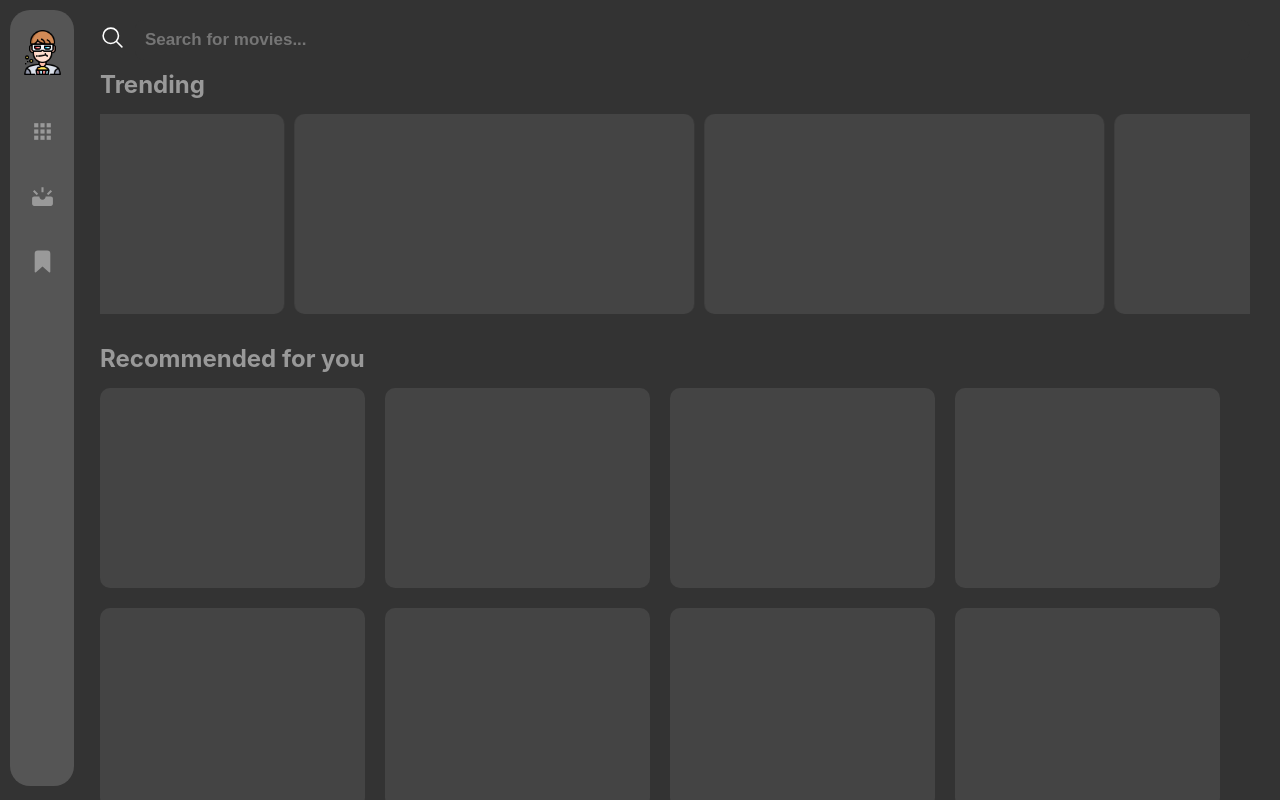
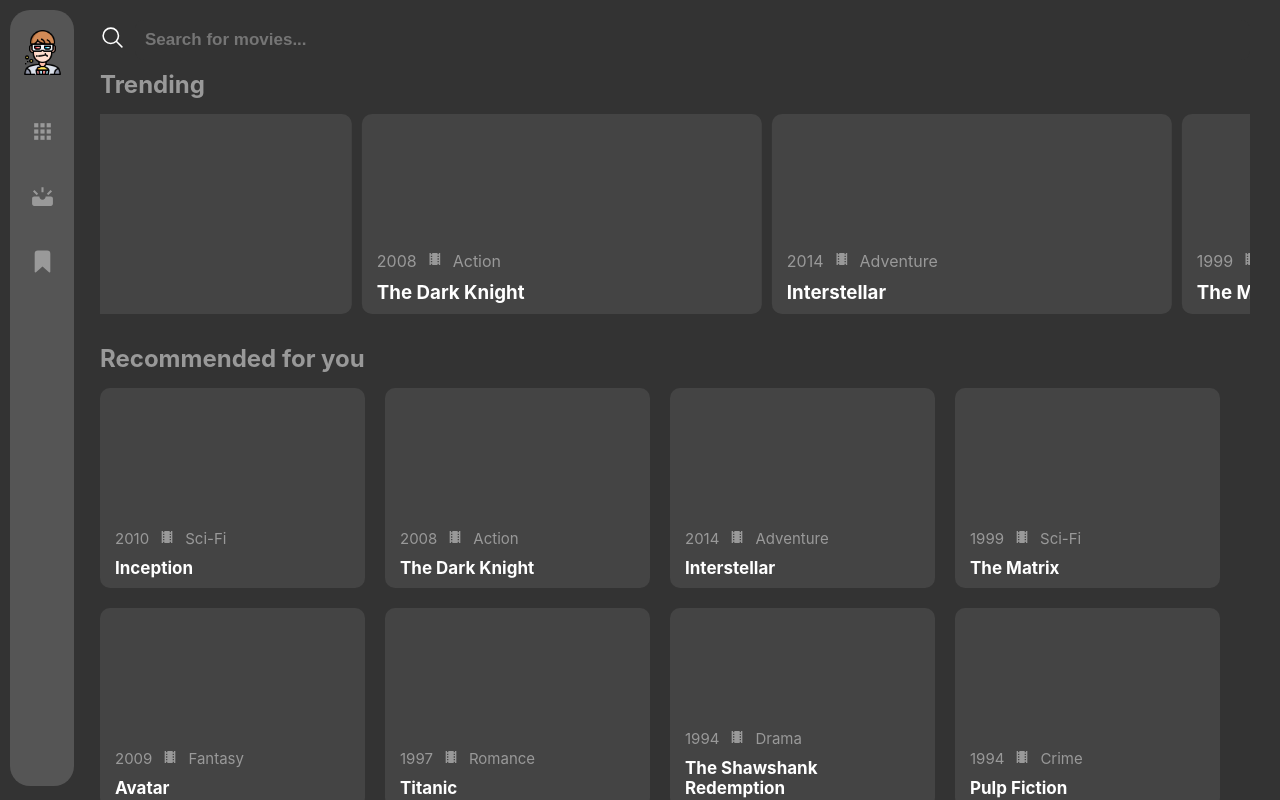
Before and after one commit to RaiZer-Kitsunee/MovieBuddy, a React (Create React App) app: page / in a window 1280 px wide. Built offline with nearby package versions, Linux system fonts and the light colour scheme; no server answers.

Commit message:
added a little api requst

```diff
--- a/src/App.js
+++ b/src/App.js
@@ -1,58 +1,11 @@
-import { CgMenuGridR } from "react-icons/cg";
-import { IoBookmark } from "react-icons/io5";
-import { IoSearchOutline } from "react-icons/io5";
-import { MdUpcoming } from "react-icons/md";
+import Home from "./Components/HomePage";
+
 
 function App() {
   return (
     <div className="App">
       <div className="content">
-        {/* this is the side bar on the left */}
-        <div className="side-menu">
-            <div className="logo"><img src="3d-movie.png" alt="movies boy" /></div>
-            <button><CgMenuGridR/></button>
-            <button><MdUpcoming/></button>
-            <button><IoBookmark/></button>
-        </div>
-
-        {/* this is the main content area */}
-        <div className="home">
-          {/* search bar */}
-          <div className="search">
-            <button><IoSearchOutline/></button>
-            <input type="text" placeholder="Search for movies..." />
-          </div>
-
-          {/* this is the trending section */}
-          <div className="trending">
-            <h2>Trending </h2>
-            <div className="trending-movies">
-              <div className="trending-card"></div>
-              <div className="trending-card"></div>
-              <div className="trending-card"></div>
-              <div className="trending-card"></div>
-              <div className="trending-card"></div>
-              <div className="trending-card"></div>
-              <div className="trending-card"></div>
-              <div className="trending-card"></div>
-            </div>
-          </div>
-
-          {/* this is the movies list section */}
-          <div className="movies-list">
-            <h2>Recommended for you</h2>
-            <div className="movies">
-              <div className="movie-card"></div>
-              <div className="movie-card"></div>
-              <div className="movie-card"></div>
-              <div className="movie-card"></div>
-              <div className="movie-card"></div>
-              <div className="movie-card"></div>
-              <div className="movie-card"></div>
-              <div className="movie-card"></div>
-            </div>
-          </div>
-        </div>
+        <Home/>
       </div>
     </div>
   );
--- /dev/null
+++ b/src/Components/HomePage.jsx
@@ -0,0 +1,151 @@
+import { useEffect, useState } from "react";
+import { CgMenuGridR } from "react-icons/cg";
+import { IoBookmark } from "react-icons/io5";
+import { IoSearchOutline } from "react-icons/io5";
+import { MdUpcoming } from "react-icons/md";
+import { MdLocalMovies } from "react-icons/md";
+import useFetch from "../Hooks/useFetch.js";
+
+const Home = () => {
+  const {
+    data: hello,
+    isLoading,
+    error,
+  } = useFetch("https://yts.mx/api/v2/list_movies.json");
+
+  const [movies, setMovies] = useState([
+    {
+      id: 1,
+      title: "Inception",
+      genre: "Sci-Fi",
+      releaseDate: "2010-07-16",
+      poster: "https://example.com/inception.jpg",
+    },
+    {
+      id: 2,
+      title: "The Dark Knight",
+      genre: "Action",
+      releaseDate: "2008-07-18",
+      poster: "https://example.com/dark-knight.jpg",
+    },
+    {
+      id: 3,
+      title: "Interstellar",
+      genre: "Adventure",
+      releaseDate: "2014-11-07",
+      poster: "https://example.com/interstellar.jpg",
+    },
+    {
+      id: 4,
+      title: "The Matrix",
+      genre: "Sci-Fi",
+      releaseDate: "1999-03-31",
+      poster: "https://example.com/matrix.jpg",
+    },
+    {
+      id: 5,
+      title: "Avatar",
+      genre: "Fantasy",
+      releaseDate: "2009-12-18",
+      poster: "https://example.com/avatar.jpg",
+    },
+    {
+      id: 6,
+      title: "Titanic",
+      genre: "Romance",
+      releaseDate: "1997-12-19",
+      poster: "https://example.com/titanic.jpg",
+    },
+    {
+      id: 7,
+      title: "The Shawshank Redemption",
+      genre: "Drama",
+      releaseDate: "1994-09-23",
+      poster: "https://example.com/shawshank.jpg",
+    },
+    {
+      id: 8,
+      title: "Pulp Fiction",
+      genre: "Crime",
+      releaseDate: "1994-10-14",
+      poster: "https://example.com/pulp-fiction.jpg",
+    },
+  ]);
+
+  return (
+    <>
+      {/* this is the side bar on the left */}
+      <div className="side-menu">
+        <div className="logo">
+          <img src="3d-movie.png" alt="movies boy" />
+        </div>
+        <button
+          onClick={() => {
+            console.log(hello[0].title);
+          }}
+        >
+          <CgMenuGridR />
+        </button>
+        <button>
+          <MdUpcoming />
+        </button>
+        <button>
+          <IoBookmark />
+        </button>
+      </div>
+
+      {/* this is the main content area */}
+      <div className="home">
+        {/* search bar */}
+        <div className="search">
+          <button>
+            <IoSearchOutline />
+          </button>
+          <input type="text" placeholder="Search for movies..." />
+        </div>
+
+        {/* this is the trending section */}
+        <div className="trending">
+          <h2>Trending </h2>
+          <div className="trending-movies">
+            {movies.map((movies) => (
+              <div className="trending-card">
+                <img src={movies.poster} alt={movies.title} />
+                <div className="trending-card-info">
+                  <div className="trending-card-tile">
+                    <p>{movies.releaseDate.slice(0, 4)} </p>
+                    <MdLocalMovies />
+                    <p>{movies.genre}</p>
+                  </div>
+                  <h3>{movies.title}</h3>
+                </div>
+              </div>
+            ))}
+          </div>
+        </div>
+
+        {/* this is the movies list section */}
+        <div className="movies-list">
+          <h2>Recommended for you</h2>
+          <div className="movies">
+            {movies.map((movie) => (
+              <div className="movie-card" key={movie.id}>
+                <img src={movie.poster} alt={movie.title} />
+                <div className="movie-card-info">
+                  <div className="movie-card-tile">
+                    <p>{movie.releaseDate.slice(0, 4)} </p>
+                    <MdLocalMovies />
+                    <p>{movie.genre}</p>
+                  </div>
+                  <h3>{movie.title}</h3>
+                </div>
+              </div>
+            ))}
+          </div>
+        </div>
+      </div>
+    </>
+  );
+};
+
+export default Home;
--- /dev/null
+++ b/src/Hooks/useFetch.js
@@ -0,0 +1,42 @@
+import { useEffect, useState } from "react";
+
+const useFetch = (url) => {
+    const [data, setData] = useState(null);
+    const [isLoading, setIsLoading] = useState(true);
+    const [error, setError] = useState(null);
+
+    useEffect(() => {
+        const abtController = new AbortController();
+
+        const fetchData = async () => {
+          try {
+            const response = await fetch(url);
+            if (!response.ok) {
+              throw new Error("Could not fetch the data");
+            }
+            const data = await response.json();
+            console.log("data movies"+data.data.movies);
+            setData(data.data.movies);
+            setIsLoading(false);
+            setError(null);
+          } catch (error) {
+            if (error.name === 'AbortError') {
+              console.log('Fetch aborted');
+            } else {
+              console.error("Error fetching blogs:", error);
+              setIsLoading(false);
+              setError(error.message);
+            }
+          }
+        };
+        fetchData();
+
+        return () => {
+            abtController.abort();
+        };
+      }, [url]);
+
+      return { data, isLoading , error};
+}
+
+export default useFetch;
--- a/src/index.css
+++ b/src/index.css
@@ -138,6 +138,27 @@ h2 {
   border-radius: 10px;
 }
 
+.trending-card-info {
+  width: 100%;
+  height: 100%;
+  display: flex;
+  flex-direction: column;
+  gap: 10px;
+  align-items: start;
+  justify-content: end;
+  padding: 10px 15px;
+}
+
+.trending-card-tile {
+  display: flex;
+  color: #999;
+  gap: 10px;
+}
+
+.trending-card img {
+  display: none;
+}
+
 .movies {
   display: flex;
   flex-wrap: wrap;
@@ -150,3 +171,32 @@ h2 {
   background-color: #444;
   border-radius: 10px;
 }
+
+.movie-card-info {
+  width: 100%;
+  height: 100%;
+  display: flex;
+  flex-direction: column;
+  gap: 10px;
+  align-items: start;
+  justify-content: end;
+  padding: 10px 15px;
+}
+
+.movie-card-info h3 {
+  font-size: 17px;
+}
+
+.movie-card-info p {
+  font-size: 15px;
+}
+
+.movie-card-tile {
+  display: flex;
+  color: #999;
+  gap: 10px;
+}
+
+.movie-card img {
+  display: none;
+}
```
